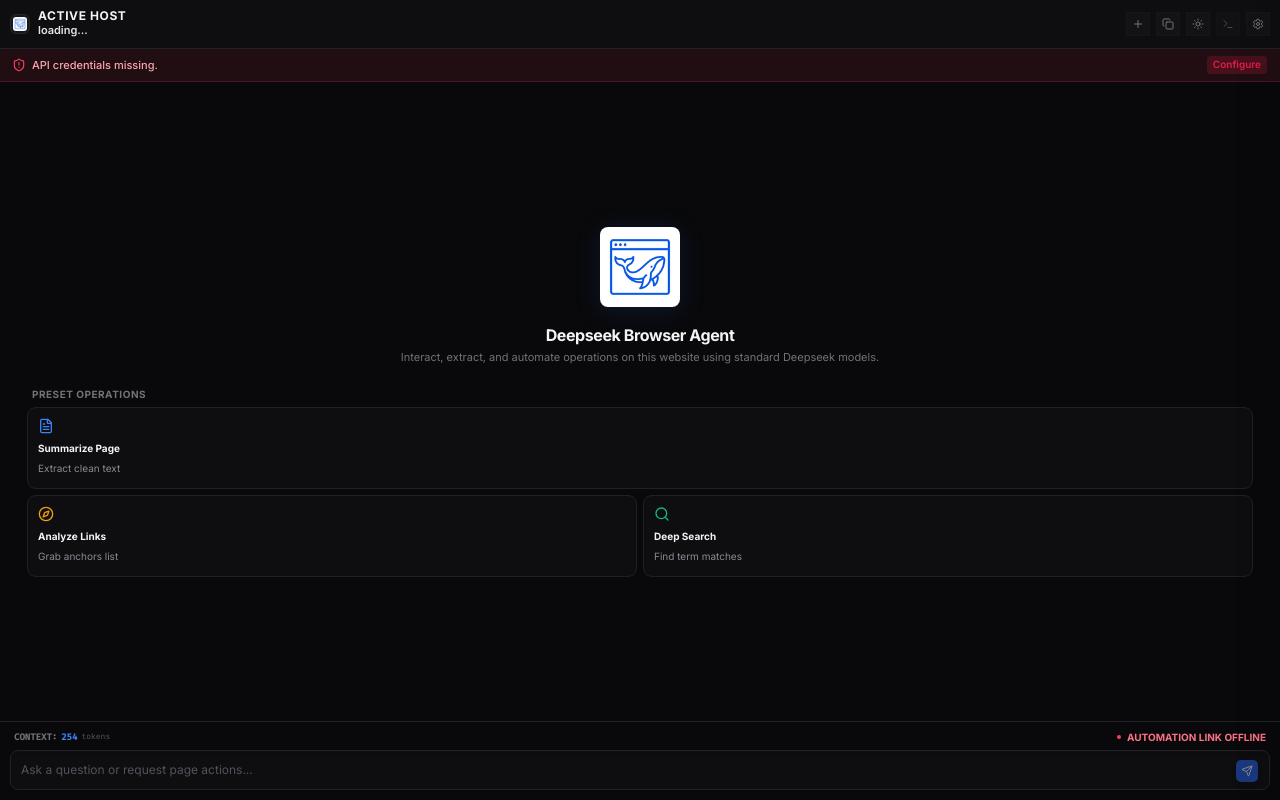
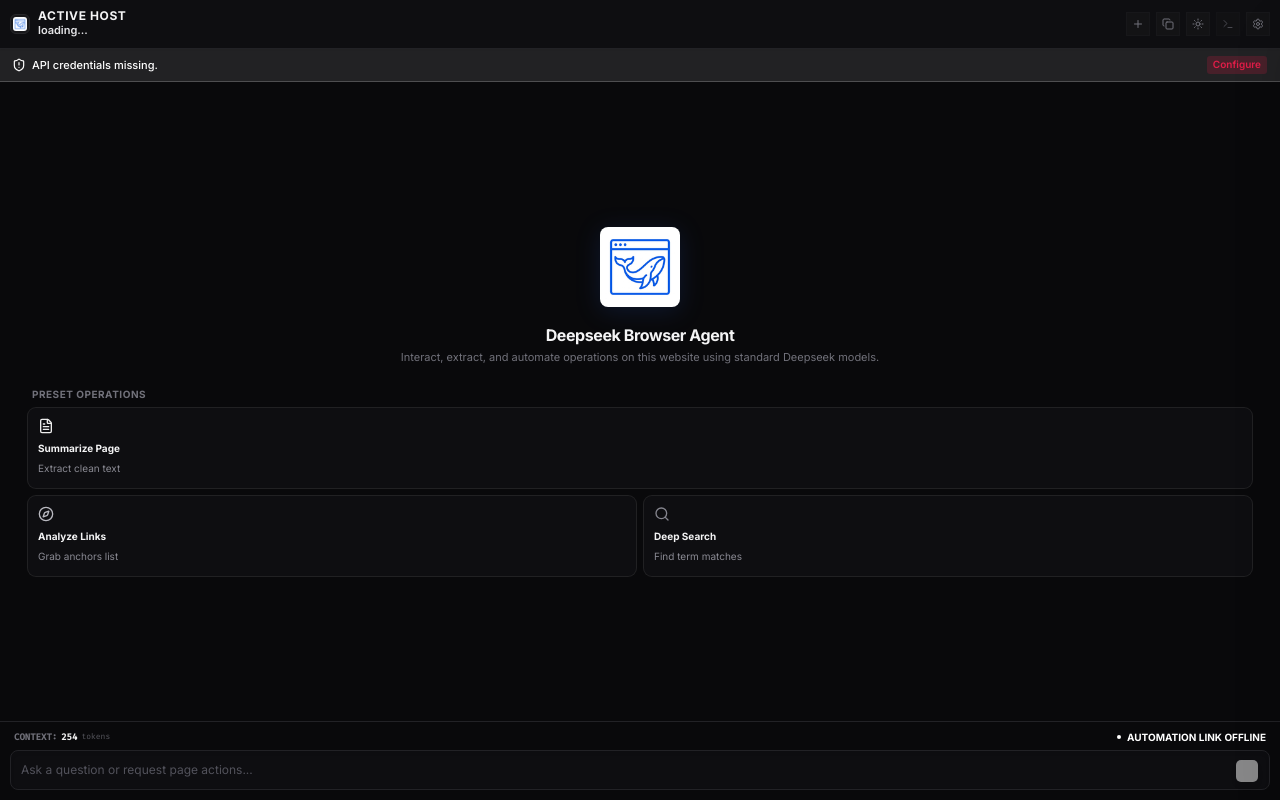
Before and after one commit to mrbeandev/deepseek-browser-agent, a React (Vite) app: page / in a window 1280 px wide. Built offline with nearby package versions, Linux system fonts and the light colour scheme; no server answers.

Commit message:
style: drop the blue accent for a monochrome palette
Repoints the blue/rose/amber/emerald scales at CSS-variable ink ramps so
they invert with the theme. Meaning now comes from contrast weight, not hue.

```diff
--- a/src/index.css
+++ b/src/index.css
@@ -4,7 +4,7 @@
 
 @layer base {
 	body {
-		@apply h-screen w-screen overflow-hidden bg-background font-sans text-foreground antialiased selection:bg-blue-600/30 selection:text-white;
+		@apply h-screen w-screen overflow-hidden bg-background font-sans text-foreground antialiased selection:bg-foreground/25;
 	}
 	:root {
 		--background: 240 10% 4%;
@@ -16,8 +16,25 @@
 		--popover: 240 10% 4%;
 		--popover-foreground: 240 5% 96%;
 
-		--primary: 221.2 83.2% 53.3%; /* Deepseek Brand Blue (#2563eb) */
-		--primary-foreground: 0 0% 100%;
+		--primary: 0 0% 100%; /* Accent = paper on dark. Monochrome, maximum contrast. */
+		--primary-foreground: 240 10% 4%;
+
+		/* ------------------------------------------------------------------
+		   Monochrome accent system.
+		   There is no brand hue. Emphasis is carried by lightness distance
+		   from the paper, and semantics by fill weight — not by colour.
+		   The four ramps below back the blue / rose / amber / emerald scales
+		   in tailwind.config.js, so every existing utility keeps working and
+		   inverts correctly with the theme.
+		   Dark theme: paper is near-black, so ink runs light.
+		   ------------------------------------------------------------------ */
+		--mono-accent-strong: 0 0% 100%; /* brand + primary emphasis */
+		--mono-accent: 0 0% 93%;
+		--mono-accent-on: 240 10% 4%; /* text sitting ON a solid accent fill */
+
+		--mono-alert: 0 0% 100%; /* danger — loudest, full ink */
+		--mono-warn: 240 5% 74%; /* warning — mid */
+		--mono-ok: 240 4% 54%; /* success — quiet, recedes */
 
 		--secondary: 240 5.9% 12%; /* Zinc-900 */
 		--secondary-foreground: 240 5% 96%;
@@ -33,7 +50,7 @@
 
 		--border: 240 5.9% 14%; /* Zinc-850 border */
 		--input: 240 5.9% 14%;
-		--ring: 221.2 83.2% 53.3%;
+		--ring: 0 0% 100%;
 
 		--radius: 0.5rem; /* Clean minimal border radius */
 	}
@@ -61,6 +78,11 @@
 /* Markdown typography helper styling inside chat bubbles */
 .markdown-body {
 	@apply text-xs leading-relaxed text-zinc-300;
+	/* Long unbroken tokens (URLs, hashes) must wrap, or they force the whole side panel
+	   to scroll horizontally */
+	min-width: 0;
+	overflow-wrap: anywhere;
+	word-break: break-word;
 }
 
 .markdown-body p {
@@ -84,7 +106,7 @@
 }
 
 .markdown-body code {
-	@apply rounded border border-zinc-900/50 bg-zinc-950 px-1 py-0.5 font-mono text-[11px] text-blue-400;
+	@apply rounded border border-zinc-900/50 bg-zinc-950 px-1 py-0.5 font-mono text-[11px] text-zinc-100;
 }
 
 .markdown-body h3 {
@@ -109,7 +131,18 @@
 	--muted-foreground: 240 3.8% 46%;
 	--border: 240 5.9% 88%;
 	--input: 240 5.9% 88%;
-	--primary: 221.2 83.2% 53.3%;
+	--primary: 240 10% 4%;
+	--primary-foreground: 0 0% 100%;
+	--ring: 240 10% 4%;
+
+	/* Light theme: paper is white, so the same ramps run dark. */
+	--mono-accent-strong: 240 10% 4%;
+	--mono-accent: 240 8% 14%;
+	--mono-accent-on: 0 0% 100%;
+
+	--mono-alert: 240 10% 4%;
+	--mono-warn: 240 5% 36%;
+	--mono-ok: 240 4% 50%;
 }
 
 /* General bg/text overrides for static dark styles */
@@ -137,7 +170,7 @@
 
 .light .bg-zinc-900\/60 {
 	background-color: #ffffff !important;
-	color: #2563eb !important;
+	color: #09090b !important;
 	border-color: #d4d4d8 !important;
 }
 
@@ -167,17 +200,26 @@
 	border-color: #e4e4e7 !important;
 }
 
-/* User Message Bubble */
+/* User Message Bubble — inverted paper, the loudest surface in the transcript */
 .light .rounded-tr-none {
-	background-color: #2563eb !important; /* Blue-600 */
+	background-color: #09090b !important;
 	color: #ffffff !important;
-	border-color: #1d4ed8 !important;
+	border-color: #09090b !important;
 }
 
-/* User Message Bubble markdown text contrast fix */
+/* The user bubble is inverted paper in both themes, so everything inside it
+   takes the bubble's own colour rather than the transcript's ink. */
+.msg-user .markdown-body,
+.msg-user .markdown-body *,
 .light .rounded-tr-none .markdown-body,
 .light .rounded-tr-none .markdown-body * {
-	color: #ffffff !important;
+	color: inherit !important;
+}
+
+.msg-user .markdown-body code {
+	background-color: hsl(var(--background) / 0.14) !important;
+	border-color: hsl(var(--background) / 0.25) !important;
+	color: inherit !important;
 }
 
 /* Assistant Message Bubble */
@@ -223,7 +265,7 @@
 
 .light .markdown-body code {
 	background-color: #f4f4f5 !important;
-	color: #2563eb !important;
+	color: #18181b !important;
 	border-color: #e4e4e7 !important;
 }
 
@@ -355,12 +397,12 @@
 
 .light .markdown-body code span[class*="text-emerald-600"],
 .light .markdown-body code span[class*="text-emerald-400"] {
-	color: #059669 !important; /* Strings: rich emerald */
+	color: #52525b !important; /* Strings: quiet grey */
 }
 
 .light .markdown-body code span[class*="text-blue-600"],
 .light .markdown-body code span[class*="text-blue-400"] {
-	color: #2563eb !important; /* Keywords/keys/output: brand blue */
+	color: #09090b !important; /* Keywords/keys/output: full ink */
 }
 
 .light .markdown-body code span[class*="text-amber-600"],
@@ -395,9 +437,9 @@
 
 /* Inline code in light mode - ensure proper styling */
 .light .markdown-body code:not([id]) {
-	background-color: #f1f5f9 !important;
-	color: #2563eb !important;
-	border-color: #cbd5e1 !important;
+	background-color: #f4f4f5 !important;
+	color: #18181b !important;
+	border-color: #d4d4d8 !important;
 }
 
 /* Headings in light mode */
--- a/tailwind.config.js
+++ b/tailwind.config.js
@@ -32,8 +32,55 @@ export default {
         accent: {
           DEFAULT: "hsl(var(--accent))",
           foreground: "hsl(var(--accent-foreground))",
-          cyan: "#00f2fe",
-          blue: "#3b82f6",
+          on: "hsl(var(--mono-accent-on) / <alpha-value>)",
+        },
+
+        /* ------------------------------------------------------------------
+           Monochrome semantic ramps.
+           There is no brand hue in this UI. These four scales keep their
+           familiar utility names so ~310 existing call sites go monochrome
+           without being touched, and invert with the theme automatically.
+           Meaning survives through LIGHTNESS DISTANCE, not colour:
+             blue    = accent        · full ink, the loudest voice
+             rose    = danger        · full ink + solid fills that invert
+             amber   = warning       · mid ink, present but not shouting
+             emerald = success       · low ink, deliberately recedes
+           Success recedes and failure stands out, which is the correct
+           information hierarchy. Every status also carries an icon or a
+           fill change, so nothing is signalled by tone alone.
+           ------------------------------------------------------------------ */
+        blue: {
+          200: "hsl(var(--mono-accent-strong) / <alpha-value>)",
+          300: "hsl(var(--mono-accent-strong) / <alpha-value>)",
+          400: "hsl(var(--mono-accent) / <alpha-value>)",
+          450: "hsl(var(--mono-accent) / <alpha-value>)",
+          500: "hsl(var(--mono-accent) / <alpha-value>)",
+          600: "hsl(var(--mono-accent-strong) / <alpha-value>)",
+          700: "hsl(var(--mono-accent-strong) / <alpha-value>)",
+          950: "hsl(var(--mono-accent-strong) / <alpha-value>)",
+        },
+        rose: {
+          200: "hsl(var(--mono-alert) / <alpha-value>)",
+          300: "hsl(var(--mono-alert) / <alpha-value>)",
+          400: "hsl(var(--mono-alert) / <alpha-value>)",
+          450: "hsl(var(--mono-alert) / <alpha-value>)",
+          500: "hsl(var(--mono-alert) / <alpha-value>)",
+          600: "hsl(var(--mono-alert) / <alpha-value>)",
+          900: "hsl(var(--mono-alert) / <alpha-value>)",
+          950: "hsl(var(--mono-alert) / <alpha-value>)",
+        },
+        amber: {
+          200: "hsl(var(--mono-warn) / <alpha-value>)",
+          300: "hsl(var(--mono-warn) / <alpha-value>)",
+          400: "hsl(var(--mono-warn) / <alpha-value>)",
+          500: "hsl(var(--mono-warn) / <alpha-value>)",
+          600: "hsl(var(--mono-warn) / <alpha-value>)",
+        },
+        emerald: {
+          400: "hsl(var(--mono-ok) / <alpha-value>)",
+          450: "hsl(var(--mono-ok) / <alpha-value>)",
+          500: "hsl(var(--mono-ok) / <alpha-value>)",
+          600: "hsl(var(--mono-ok) / <alpha-value>)",
         },
         popover: {
           DEFAULT: "hsl(var(--popover))",
```
